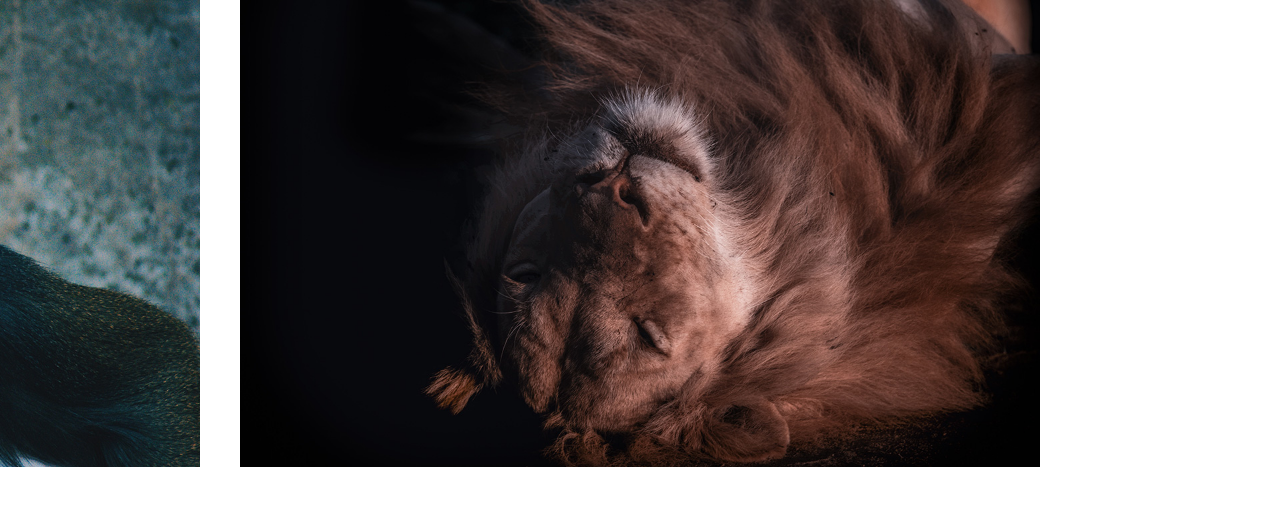
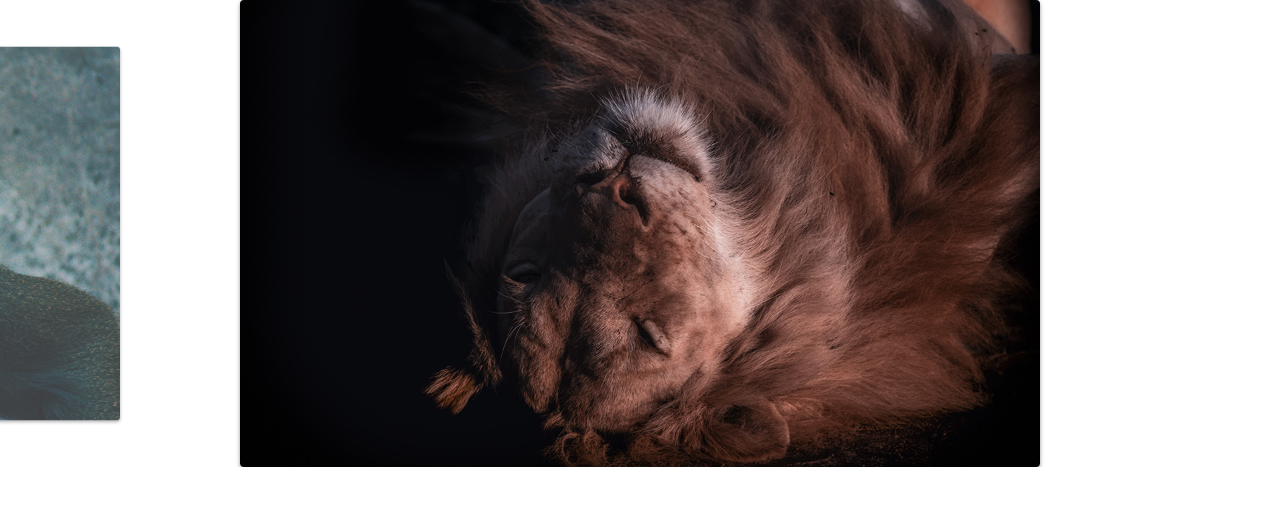
Before and after one commit to matheusrmell0/Slide-Js, a plain HTML site: page index.html in a window 1280 px wide. Drawn offline with Linux system fonts and the light colour scheme.

Commit message:
Ajuste das configuraçoes ao resize e ativacao de classe no slide focado

```diff
--- a/css/style.css
+++ b/css/style.css
@@ -19,9 +19,24 @@ img {
   display: flex;
 }
 
+.slide:hover {
+  will-change: transform;
+}
+
 .slide li {
   flex-shrink: 0;
   width: 80vw;
   max-width: 800px;
   margin: 0 20px;
+  opacity: .8;
+  transform: scale(.8);
+  transition: .4s;
+  border-radius: 4px;
+  overflow: hidden;
+  box-shadow: 0 2px 4px rgba(0, 0, 0, .4);
 }
+
+.slide li.active {
+  opacity: 1;
+  transform: scale(1);
+}
--- a/js/slide.js
+++ b/js/slide.js
@@ -1,14 +1,24 @@
+// Função de debounce importada para melhorar a performace dos eventos diminuindo seus disparos
+import debounce from './debounce.js';
+
 // Função de movimentar Slides
 export default class Slide {
+  // O constructor recebe dois parametros do DOM (wrapper e slide)
+  // Slide vai o conjunto de imagens a serem listadas através de um seletor, essas imagens vão receber vários métodos, configurações e objetos
+  // Wrapper é a uma div (embrulho) na qual todas as imagens do slide estão dentro, ele é a container pai do slide e recebe algumas funções e métodos para serem usados na classe
   constructor(slide, wrapper) {
     this.slide = document.querySelector(slide);
     this.wrapper = document.querySelector(wrapper);
+    // this.dist é um objeto que recebe a posição final, inicial e o movimento completo do mouse entre o pointer inicial e final em relação ao eixo X
+    // Esse objeto controla o esqueleto da classe, é com ele que todos os métodos do slide trabalham e ativam suas devidas funcionalidades
     this.dist = { finalPosition: 0, startX: 0, movement: 0 };
+    this.activeClass = "active";
   }
 
-  // Adiciona um transição suave na mudança do slide
+  // Adiciona um transição suave na mudança dos slides
+  // Esse método recebe um valor bolleano em sua verificação
   transition(active) {
-    this.slide.style.transition = active ? 'transform .3s' : '';
+    this.slide.style.transition = active ? `transform .3s` : ``;
   }
 
   // Este método ativado apenas no movimentar do mouse ou dedo, recebe em seu parâmetro o retorno da função updatePosition salvo em uma constante na função onMove o valor atualizado da propriedade (this.dist.movement) do objeto dist.
@@ -29,13 +39,15 @@ export default class Slide {
     this.changeSlideOnEnd();
   }
 
-  // Muda o slide no final do movimento e o coloca no centro
+  // Faz uma verificação do exato valor do movimento salvo e também a existencia de um item antes e seguinte do ativo no momento
+  // Muda o slide no final do movimento e o coloca no centro do wrapper
   changeSlideOnEnd() {
     if (this.dist.movement > 120 && this.index.next !== undefined) {
       this.activeNextSlide();
     } else if (this.dist.movement < -120 && this.index.prev !== undefined) {
       this.activePrevSlide();
     } else {
+      // Caso o movimento vá além do wrapper o slide automaticamente volta a origem do ativo
       this.focusSlideByIndex(this.index.active);
     }
   }
@@ -86,13 +98,6 @@ export default class Slide {
     this.wrapper.addEventListener("touchend", this.onEnd);
   }
 
-  // Método que referência as funções de callback ao objeto this principal da classe
-  bindEvents() {
-    this.onMove = this.onMove.bind(this);
-    this.onStart = this.onStart.bind(this);
-    this.onEnd = this.onEnd.bind(this);
-  }
-
   // Calcula a largura do wrapper (div pai) e subtraí com a largura do elemento slide dentro dela e divide o resultado por 2
   // Logo subtraí o resultado pela coordenada X do elemento filho em relação a esquerda da tela, e transforma em negativo
   // Retorna o valor da posição do item para centralizar na tela
@@ -137,6 +142,15 @@ export default class Slide {
     this.navSlidesByIndex(index);
     // Altera o valor da posição do item no slide para o item focado na função
     this.dist.finalPosition = activeSlide.position;
+    this.changeActiveClass();
+  }
+
+  // Adiciona uma classe CSS com estilos no slide atual ativo na tela, e remove dos demais
+  changeActiveClass() {
+    this.slideArray.forEach((item) =>
+      item.element.classList.remove(this.activeClass)
+    );
+    this.slideArray[this.index.active].element.classList.add(this.activeClass);
   }
 
   // Ativa o método this.focusSlideByIndex para o slide anterior de acordo com o slide atual
@@ -149,6 +163,30 @@ export default class Slide {
     if (this.index.next !== undefined) this.focusSlideByIndex(this.index.next);
   }
 
+  // Esse método é ativado no evento de risize da página
+  // Ele atualiza as configurações, valores e parametros do método slidesConfig
+  // Valores de posicionamento do elemento são alterados para novos valores no timeout de 1 segundo quando a tela sofre um resize
+  onResize() {
+    setTimeout(() => {
+      this.slidesConfig();
+      this.focusSlideByIndex(this.index.active);
+    }, 1000);
+  }
+
+  // Ativa o método onResize no evento de resize da página
+  addReizeEvent() {
+    window.addEventListener("resize", this.onResize);
+  }
+
+  // Método que referência as funções de callback ao objeto this principal da classe
+  bindEvents() {
+    this.onMove = this.onMove.bind(this);
+    this.onStart = this.onStart.bind(this);
+    this.onEnd = this.onEnd.bind(this);
+    // Debounce utilizado para melhor performar o evento de resize
+    this.onResize = debounce(this.onResize.bind(this), 200);
+  }
+
   // Método de iniciar os métodos que encadeiam os eventos da classe
   // Retorna o this que referencia o objeto principal da classe
   init() {
@@ -156,6 +194,7 @@ export default class Slide {
     this.transition(true);
     this.addSlideEvents();
     this.slidesConfig();
+    this.addReizeEvent();
     return this;
   }
 }
```
